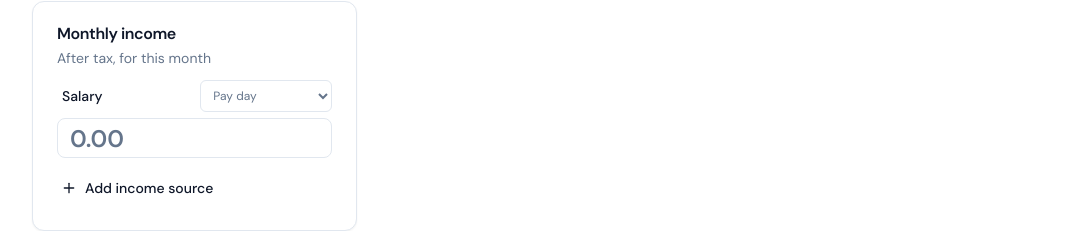
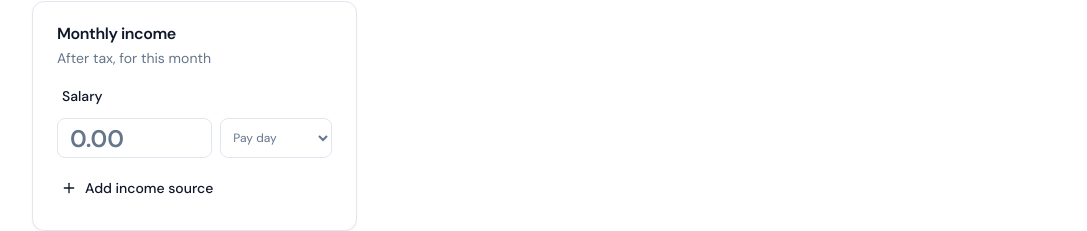
Before and after one commit to itsnaaur/allocatify, a Next.js app: page / in a window 1280 px wide. Shown: the part 272-503 px from the top of the page, without its empty margins (96-1183 px from the left). Built offline with nearby package versions, Linux system fonts and the light colour scheme.

Commit message:
fix: income source names have room in the narrow income card
The pay day moves next to the amount, so names aren't squeezed.

```diff
--- a/components/budget/income-card.tsx
+++ b/components/budget/income-card.tsx
@@ -63,9 +63,27 @@ function IncomeRow({ source, compact }: { source: IncomeSource; compact: boolean
 
   const amountId = `income-${source.id}`;
 
+  const payDay = (
+    <select
+      value={source.payDay ?? ""}
+      onChange={(e) =>
+        update(source.id, { payDay: e.target.value ? Number(e.target.value) : undefined })
+      }
+      aria-label={`Pay day for ${source.name}`}
+      className="h-10 w-28 shrink-0 rounded-lg border border-input bg-background px-2 text-xs text-muted-foreground"
+    >
+      <option value="">Pay day</option>
+      {Array.from({ length: 31 }, (_, i) => i + 1).map((d) => (
+        <option key={d} value={d}>
+          Paid {ordinal(d)}
+        </option>
+      ))}
+    </select>
+  );
+
   return (
     <div className="space-y-1.5">
-      <div className="flex items-center gap-2">
+      <div className="flex items-center gap-1">
         <Input
           value={name}
           onChange={(e) => setName(e.target.value)}
@@ -75,29 +93,14 @@ function IncomeRow({ source, compact }: { source: IncomeSource; compact: boolean
             else setName(source.name);
           }}
           aria-label="Income name"
-          className="h-8 flex-1 border-transparent bg-transparent px-1 text-sm font-medium hover:border-input focus:border-input"
+          className="h-8 min-w-0 flex-1 border-transparent bg-transparent px-1 text-sm font-medium hover:border-input focus:border-input"
           maxLength={60}
         />
-        <select
-          value={source.payDay ?? ""}
-          onChange={(e) =>
-            update(source.id, { payDay: e.target.value ? Number(e.target.value) : undefined })
-          }
-          aria-label={`Pay day for ${source.name}`}
-          className="h-8 rounded-md border border-input bg-background px-2 text-xs text-muted-foreground"
-        >
-          <option value="">Pay day</option>
-          {Array.from({ length: 31 }, (_, i) => i + 1).map((d) => (
-            <option key={d} value={d}>
-              Paid on the {ordinal(d)}
-            </option>
-          ))}
-        </select>
         {!compact && (
           <Button
             variant="ghost"
             size="icon"
-            className="h-8 w-8 text-muted-foreground hover:text-destructive"
+            className="h-8 w-8 shrink-0 text-muted-foreground hover:text-destructive"
             onClick={() => remove(source.id)}
             aria-label={`Remove ${source.name}`}
           >
@@ -105,6 +108,7 @@ function IncomeRow({ source, compact }: { source: IncomeSource; compact: boolean
           </Button>
         )}
       </div>
+      <div className="flex items-center gap-2">
         <Input
           id={amountId}
           type="text"
@@ -123,8 +127,10 @@ function IncomeRow({ source, compact }: { source: IncomeSource; compact: boolean
           }}
           aria-label={`Amount for ${source.name}`}
           aria-describedby="income-label"
-        className={compact ? "text-2xl font-semibold" : "font-mono"}
+          className={compact ? "min-w-0 text-2xl font-semibold" : "min-w-0 font-mono"}
         />
+        {payDay}
+      </div>
     </div>
   );
 }
```
Lines whose indentation alone changed are shown as unchanged.
